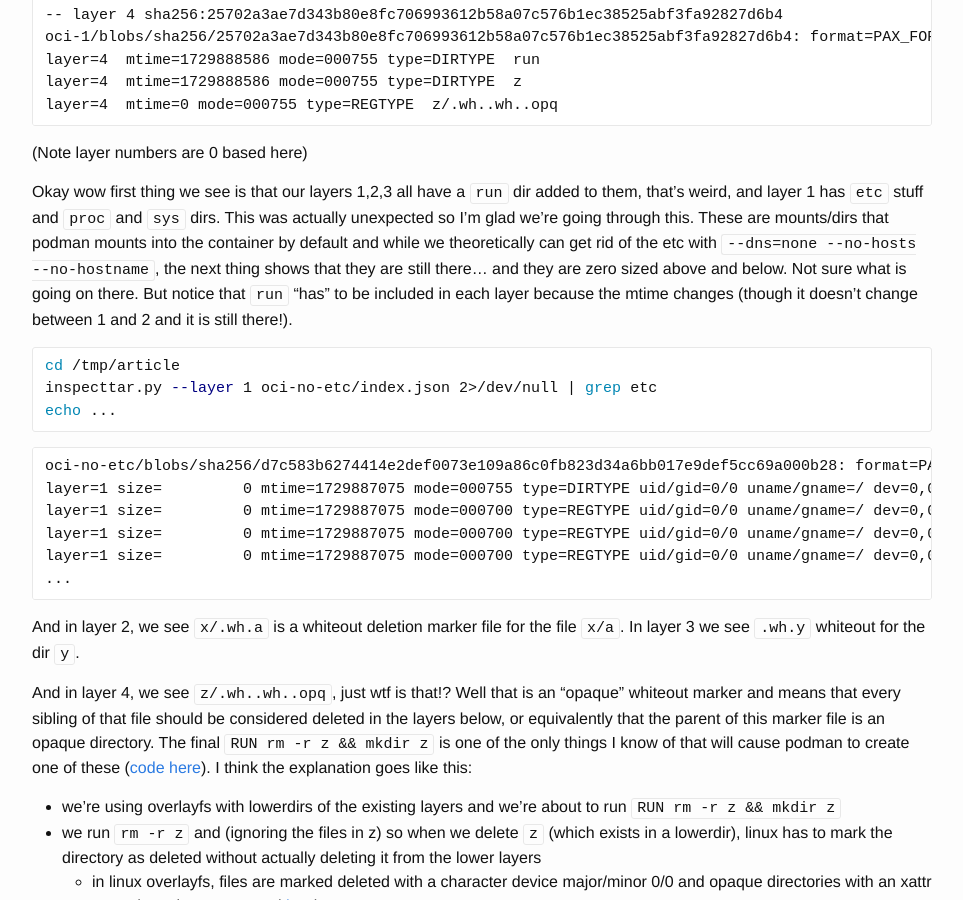
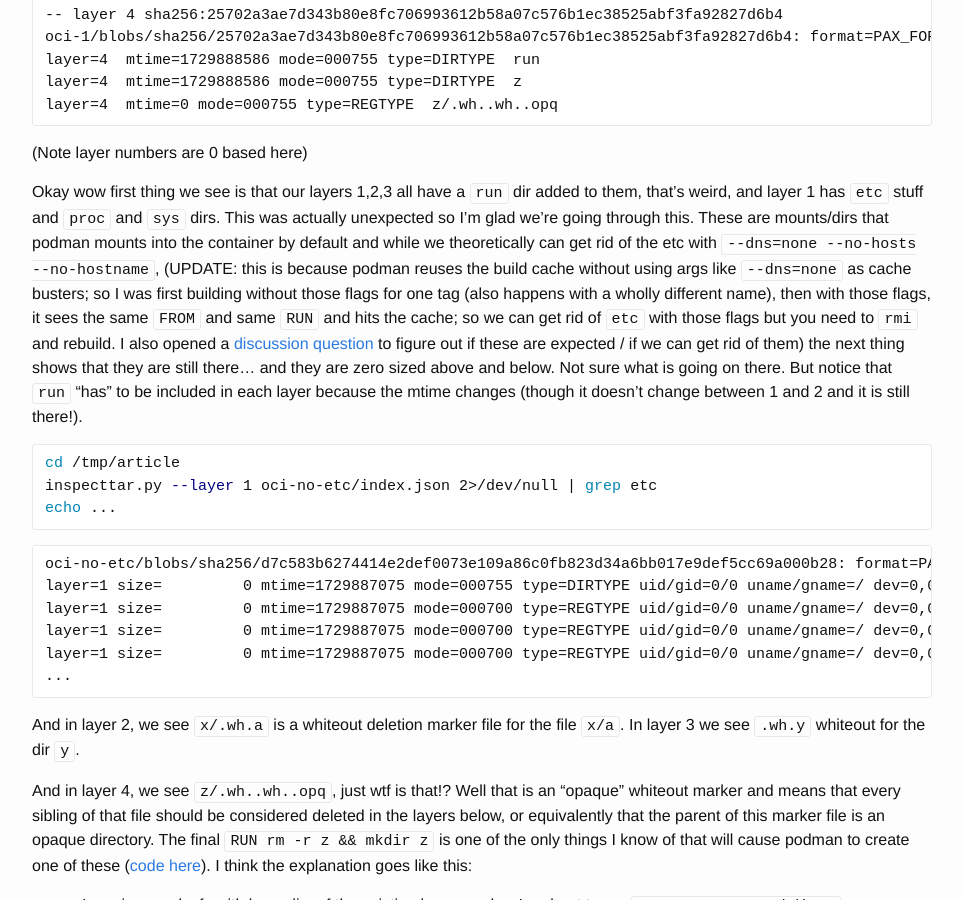
Before and after one commit to aconz2/aconz2.github.io, a Jekyll site: the page built from _posts/2024-10-25-OCI-Container-Image-Whiteouts.md, in a window 1280 px wide and 900 px high, scrolled down 2225 px. Shown: the whole window, without its empty margins (158-1121 px from the left). Built offline with Jekyll 4.4.1, drawn with Linux system fonts in a browser that asks for light colours.

Commit message:
update about etc; whitespace changes? maybe need to trim lines

````diff
--- a/_posts/2024-10-25-OCI-Container-Image-Whiteouts.md
+++ b/_posts/2024-10-25-OCI-Container-Image-Whiteouts.md
@@ -109,7 +109,7 @@ layer=4  mtime=0 mode=000755 type=REGTYPE  z/.wh..wh..opq
 
 (Note layer numbers are 0 based here)
 
-Okay wow first thing we see is that our layers 1,2,3 all have a `run` dir added to them, that's weird, and layer 1 has `etc` stuff and `proc` and `sys` dirs. This was actually unexpected so I'm glad we're going through this. These are mounts/dirs that podman mounts into the container by default and while we theoretically can get rid of the etc with `--dns=none --no-hosts --no-hostname`, the next thing shows that they are still there... and they are zero sized above and below. Not sure what is going on there. But notice that `run` "has" to be included in each layer because the mtime changes (though it doesn't change between 1 and 2 and it is still there!).
+Okay wow first thing we see is that our layers 1,2,3 all have a `run` dir added to them, that's weird, and layer 1 has `etc` stuff and `proc` and `sys` dirs. This was actually unexpected so I'm glad we're going through this. These are mounts/dirs that podman mounts into the container by default and while we theoretically can get rid of the etc with `--dns=none --no-hosts --no-hostname`, (UPDATE: this is because podman reuses the build cache without using args like `--dns=none` as cache busters; so I was first building without those flags for one tag (also happens with a wholly different name), then with those flags, it sees the same `FROM` and same `RUN` and hits the cache; so we can get rid of `etc` with those flags but you need to `rmi` and rebuild. I also opened a [discussion question](https://github.com/containers/podman/discussions/24382) to figure out if these are expected / if we can get rid of them) the next thing shows that they are still there... and they are zero sized above and below. Not sure what is going on there. But notice that `run` "has" to be included in each layer because the mtime changes (though it doesn't change between 1 and 2 and it is still there!).
 
 ```bash
 cd /tmp/article
````
